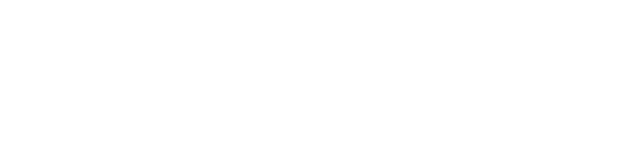
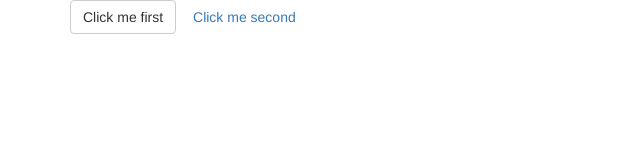
Before and after one commit to planeswalker1/variable-scope, a plain HTML site: page index.html in a window 1280 px wide. Shown: the whole page, without its empty margins (0-640 px from the left). Drawn offline with Linux system fonts and the light colour scheme.

Commit message:
Add container div with two buttons

```diff
--- a/index.html
+++ b/index.html
@@ -11,6 +11,9 @@
   <script src="js/script.js" defer></script>
 </head>
 <body>
-
+  <div class="container">
+    <a id="click-one" class="btn btn-default">Click me first</a>
+    <a id="click-two" class="btn btn-inverse">Click me second</a>
+  </div>
 </body>
 </html>
```
